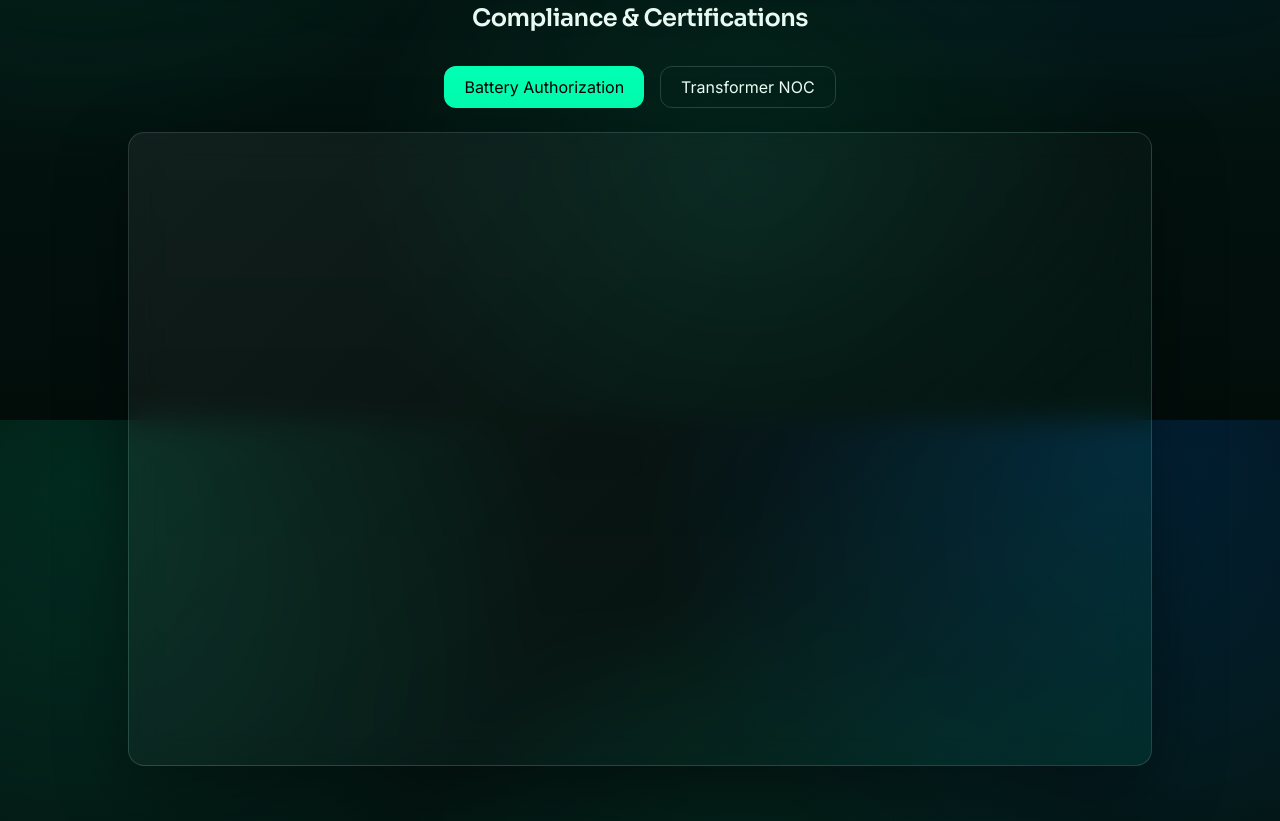
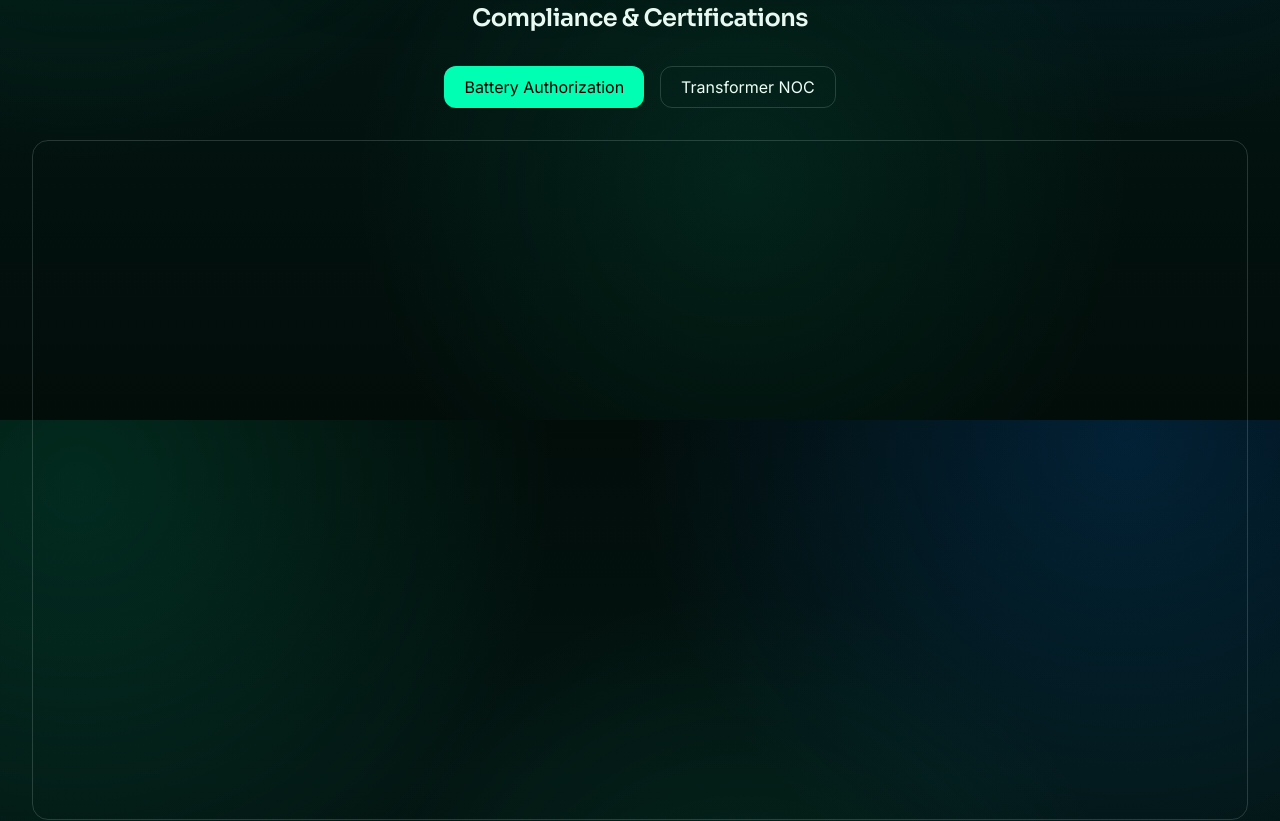
Before and after one commit to hardik-cs2837/Elgreenmetex, a Next.js app: page / in a window 1280 px wide. Shown: the part 5180-6001 px from the top of the page. Built offline with nearby package versions, Linux system fonts and the light colour scheme.

Commit message:
Enhance PDF viewer with motion effects

```diff
--- a/src/components/home/ESG.tsx
+++ b/src/components/home/ESG.tsx
@@ -73,18 +73,26 @@ export function ESG({ content }: { content: SiteContent }) {
   </button>
 </div>
 
-{/* PDF Viewer */}
-<div className="max-w-5xl mx-auto glass-card p-4 rounded-2xl border border-white/10">
-  <iframe
-    src={doc === "battery" ? "/assets/pdf/Battery.pdf" : "/assets/pdf/NOC.pdf"}
-    width="100%"
-    height="600px"
-    className="rounded-xl"
-  />
+<div className="w-full mt-8">
+  <motion.div
+    key={doc}
+    initial={{ opacity: 0 }}
+    animate={{ opacity: 1 }}
+    transition={{ duration: 0.3 }}
+  >
+    <iframe
+      src={`${
+        doc === "battery"
+          ? "/assets/pdf/Battery.pdf"
+          : "/assets/pdf/NOC.pdf"
+      }#toolbar=0`}
+      className="w-full h-[85vh] rounded-2xl border border-white/10"
+    />
+  </motion.div>
 </div>
 
+</motion.div>
 
-</motion.div>
     </section>
   );
 }
```
